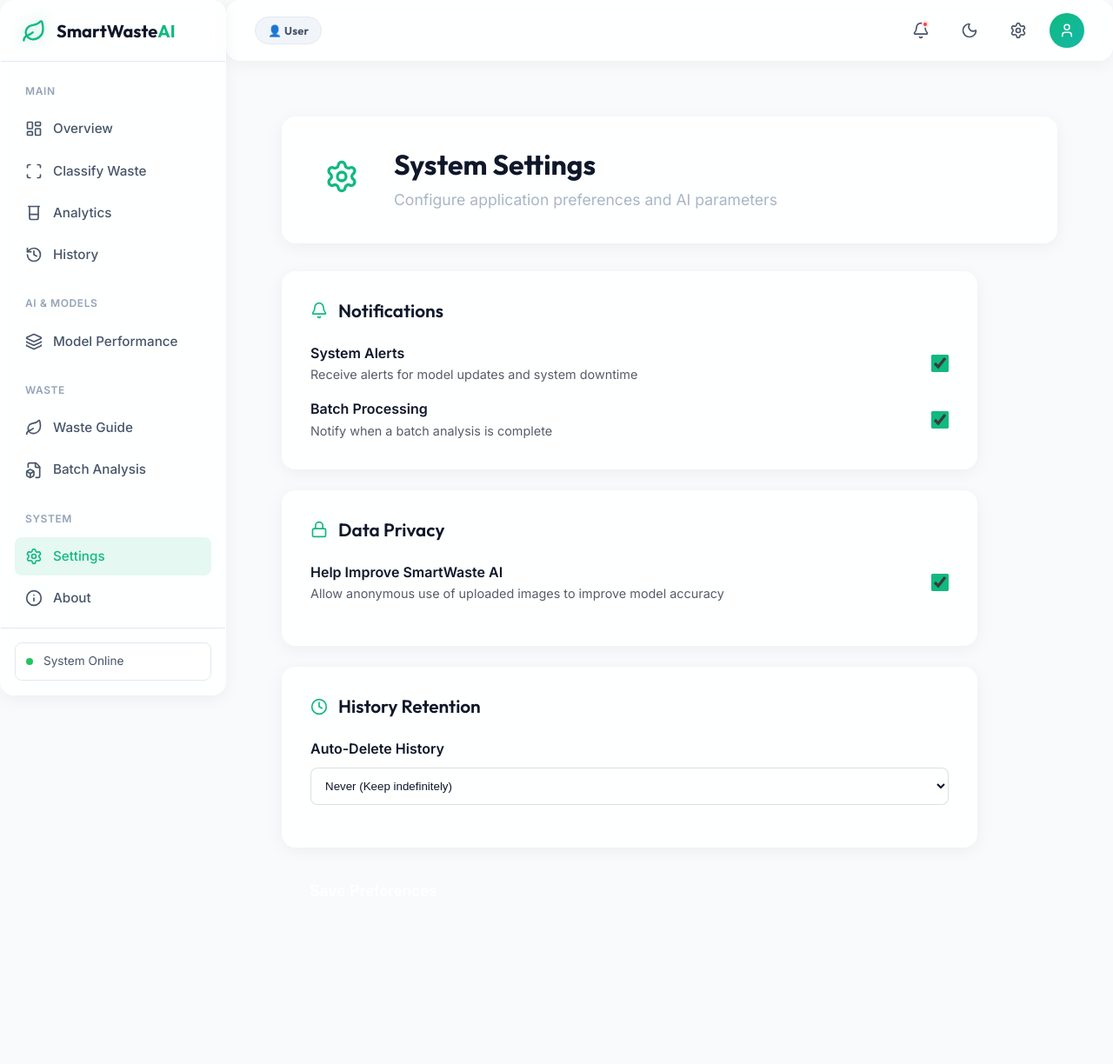
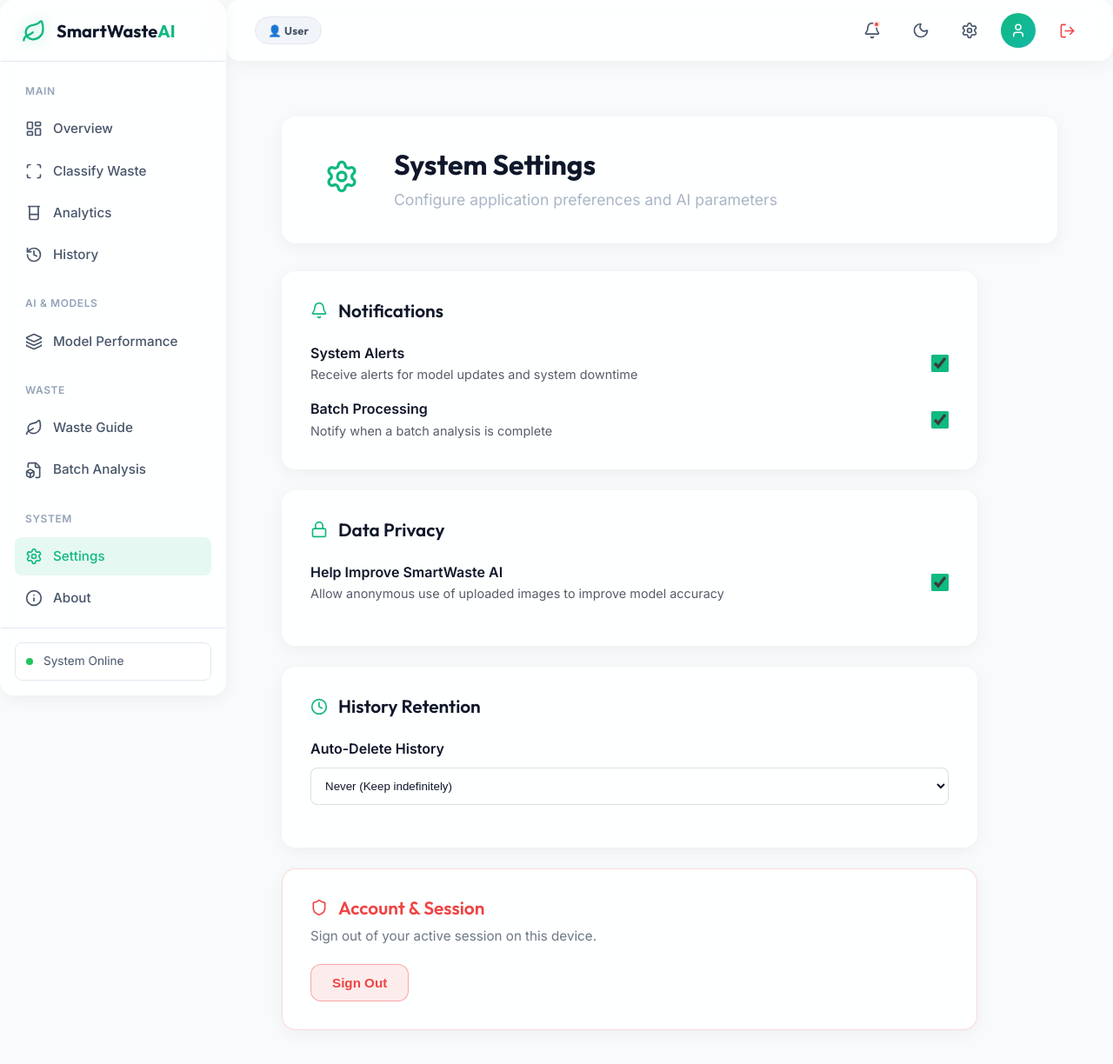
Before and after one commit to Poorani-S/Smart_Waste_AI, a React (Vite) app in the folder frontend/: page /settings in a window 1280 px wide. Shown: the top 1224 px of the page at 87% size. Before the commit the page ends 1116 px from the top, so only its background shows below. Built offline with nearby package versions, Linux system fonts and the light colour scheme; sample sign-in values are in the browser's storage.

Commit message:
fix: ensure sign out after password change and add navbar sign out button

```diff
--- a/frontend/src/components/Navbar.jsx
+++ b/frontend/src/components/Navbar.jsx
@@ -1,9 +1,9 @@
 import React from 'react';
-import { Bell, Sun, Moon, Settings, User } from 'lucide-react';
+import { Bell, Sun, Moon, Settings, User, LogOut } from 'lucide-react';
 import { useNavigate } from 'react-router-dom';
 import './Navbar.css';
 
-const Navbar = ({ theme, toggleTheme, toggleSidebar, userRole }) => {
+const Navbar = ({ theme, toggleTheme, toggleSidebar, userRole, onLogout }) => {
   const navigate = useNavigate();
 
   return (
@@ -24,24 +24,36 @@
       </div>
 
       <div className="navbar-right">
-        <button className="nav-icon-btn" aria-label="Notifications" onClick={() => navigate('/notifications')}>
+        <button className="nav-icon-btn" aria-label="Notifications" onClick={() => navigate('/notifications')} title="Notifications">
           <Bell size={20} />
           <span className="notification-dot"></span>
         </button>
 
-        <button className="nav-icon-btn theme-toggle" onClick={toggleTheme} aria-label="Toggle theme">
+        <button className="nav-icon-btn theme-toggle" onClick={toggleTheme} aria-label="Toggle theme" title="Toggle theme">
           {theme === 'dark' ? <Sun size={20} /> : <Moon size={20} />}
         </button>
 
-        <button className="nav-icon-btn" aria-label="Settings" onClick={() => navigate('/settings')}>
+        <button className="nav-icon-btn" aria-label="Settings" onClick={() => navigate('/settings')} title="Settings">
           <Settings size={20} />
         </button>
 
-        <div className="profile-menu" onClick={() => navigate('/profile')} style={{ cursor: 'pointer' }}>
+        <div className="profile-menu" onClick={() => navigate('/profile')} style={{ cursor: 'pointer' }} title="Profile">
           <div className="profile-avatar">
             <User size={18} />
           </div>
         </div>
+
+        {onLogout && (
+          <button
+            className="nav-icon-btn"
+            aria-label="Sign Out"
+            onClick={onLogout}
+            title="Sign Out"
+            style={{ color: '#ef4444' }}
+          >
+            <LogOut size={19} />
+          </button>
+        )}
       </div>
     </header>
   );
--- a/frontend/src/pages/Profile.jsx
+++ b/frontend/src/pages/Profile.jsx
@@ -5,7 +5,7 @@
 
 const API_BASE = 'http://localhost:5000';
 
-const Profile = () => {
+const Profile = ({ onLogout }) => {
   const navigate = useNavigate();
   const fileInputRef = useRef(null);
   const [editing, setEditing] = useState(false);
@@ -88,10 +88,26 @@
 
   const handlePasswordChange = (e) => {
     e.preventDefault();
-    if (newPassword) {
-      // Clear user to simulate logout, then navigate to login
-      localStorage.removeItem('smartwaste_user');
-      navigate('/login');
+    if (newPassword.trim()) {
+      setShowPasswordModal(false);
+      // Update saved user password if user exists
+      try {
+        const saved = localStorage.getItem('smartwaste_user');
+        if (saved) {
+          const parsed = JSON.parse(saved);
+          parsed.password = newPassword;
+          localStorage.setItem('smartwaste_user', JSON.stringify(parsed));
+        }
+      } catch (err) {}
+
+      // Trigger sign out
+      if (onLogout) {
+        onLogout();
+      } else {
+        sessionStorage.removeItem('smartwaste_session');
+        localStorage.removeItem('smartwaste_user');
+        navigate('/login');
+      }
     }
   };
 
@@ -246,8 +262,13 @@
             </button>
             <button
               onClick={() => {
-                localStorage.removeItem('smartwaste_user');
-                navigate('/login');
+                if (onLogout) {
+                  onLogout();
+                } else {
+                  sessionStorage.removeItem('smartwaste_session');
+                  localStorage.removeItem('smartwaste_user');
+                  navigate('/login');
+                }
               }}
               style={{ padding: '0.65rem 1.25rem', borderRadius: '0.5rem', border: '1px solid rgba(239,68,68,0.4)', background: 'rgba(239,68,68,0.08)', color: '#ef4444', cursor: 'pointer', fontWeight: 600 }}
             >
--- a/frontend/src/pages/Settings.jsx
+++ b/frontend/src/pages/Settings.jsx
@@ -1,7 +1,7 @@
 import React, { useState } from 'react';
 import { Settings as SettingsIcon, Bell, Shield, Lock, Clock } from 'lucide-react';
 
-const Settings = () => {
+const Settings = ({ onLogout }) => {
   const [isSaving, setIsSaving] = useState(false);
   const [isSaved, setIsSaved] = useState(false);
 
@@ -80,6 +80,32 @@
           </div>
         </div>
 
+        {onLogout && (
+          <div className="glass-panel" style={{ padding: '2rem', borderRadius: '1rem', border: '1px solid rgba(239, 68, 68, 0.2)' }}>
+            <h3 style={{ marginTop: 0, display: 'flex', alignItems: 'center', gap: '0.75rem', fontSize: '1.3rem', color: '#ef4444' }}>
+              <Shield size={20} /> Account & Session
+            </h3>
+            <p style={{ opacity: 0.8, fontSize: '0.95rem', margin: '0.5rem 0 1.25rem 0' }}>
+              Sign out of your active session on this device.
+            </p>
+            <button
+              onClick={onLogout}
+              style={{
+                padding: '0.75rem 1.5rem',
+                borderRadius: '0.75rem',
+                border: '1px solid rgba(239,68,68,0.4)',
+                background: 'rgba(239,68,68,0.1)',
+                color: '#ef4444',
+                cursor: 'pointer',
+                fontWeight: 600,
+                fontSize: '0.95rem'
+              }}
+            >
+              Sign Out
+            </button>
+          </div>
+        )}
+
         <div style={{ display: 'flex', alignItems: 'center', gap: '1rem' }}>
           <button
             onClick={handleSave}
```
